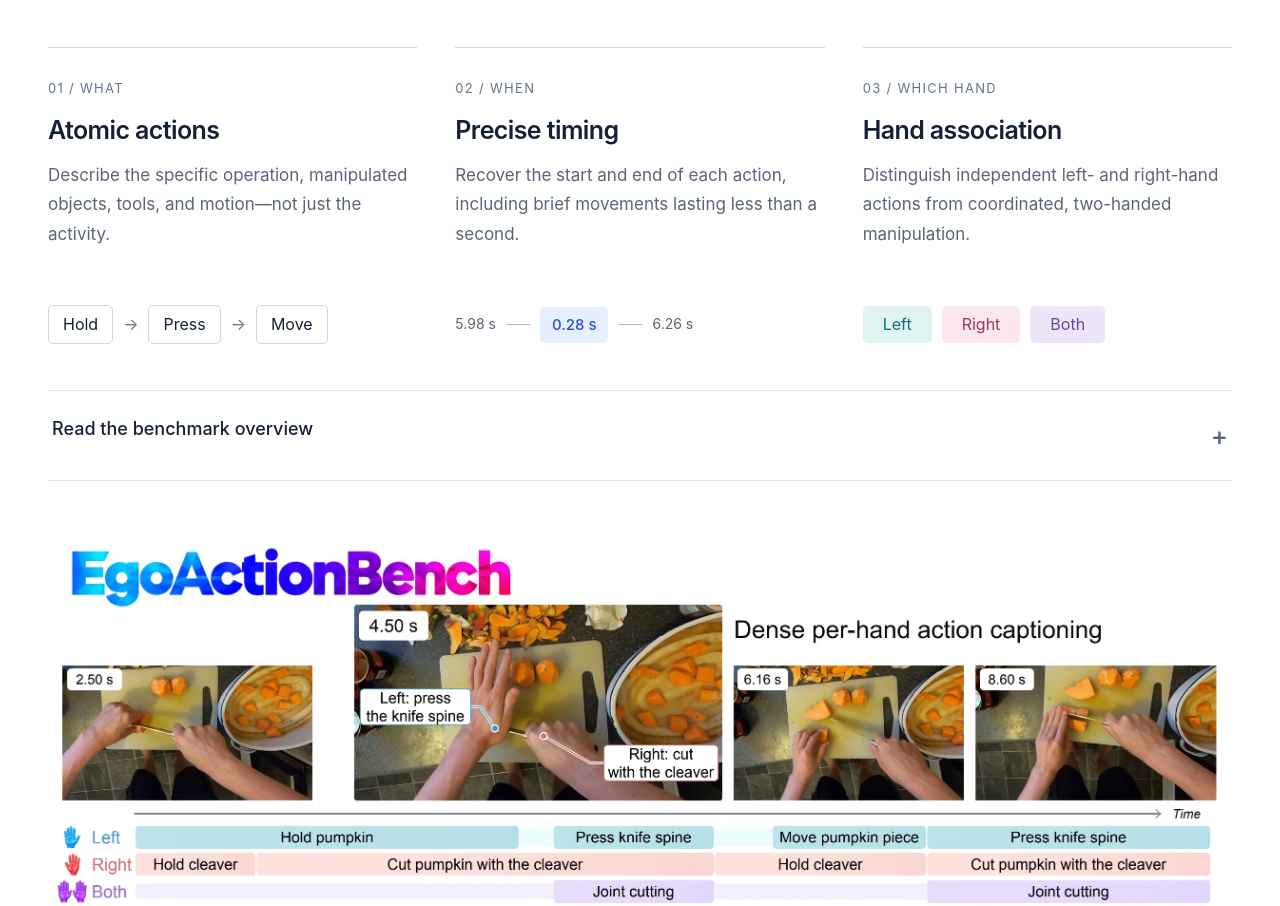
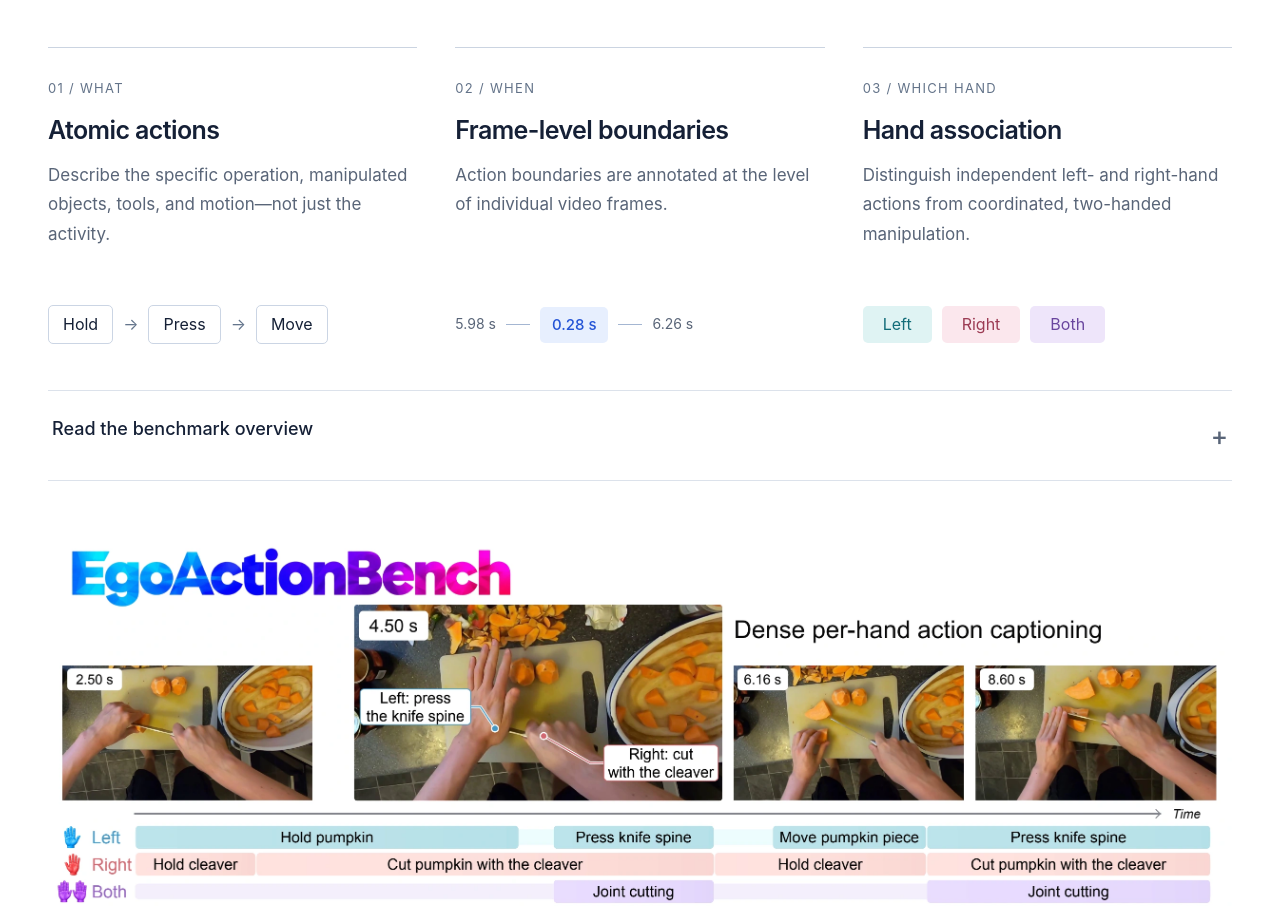
Before and after one commit to egoaction-bench/egoaction-bench.github.io, a website: page site/index.html in a window 1280 px wide. Shown: the part 2408-3314 px from the top of the page. Drawn offline with Linux system fonts and the light colour scheme.

Commit message:
Clarify frame-level action boundary annotations

```diff
--- a/site/index.html
+++ b/site/index.html
@@ -98,7 +98,7 @@
       </div>
       <div class="principles">
         <article><span class="principle-number">01 / WHAT</span><h3>Atomic actions</h3><p>Describe the specific operation, manipulated objects, tools, and motion—not just the activity.</p><div class="mini-visual atomic-visual" aria-hidden="true"><span>Hold</span><b>→</b><span>Press</span><b>→</b><span>Move</span></div></article>
-        <article><span class="principle-number">02 / WHEN</span><h3>Precise timing</h3><p>Recover the start and end of each action, including brief movements lasting less than a second.</p><div class="mini-visual time-visual" aria-hidden="true"><span>5.98 s</span><i></i><strong>0.28 s</strong><i></i><span>6.26 s</span></div></article>
+        <article><span class="principle-number">02 / WHEN</span><h3>Frame-level boundaries</h3><p>Action boundaries are annotated at the level of individual video frames.</p><div class="mini-visual time-visual" aria-hidden="true"><span>5.98 s</span><i></i><strong>0.28 s</strong><i></i><span>6.26 s</span></div></article>
         <article><span class="principle-number">03 / WHICH HAND</span><h3>Hand association</h3><p>Distinguish independent left- and right-hand actions from coordinated, two-handed manipulation.</p><div class="mini-visual hand-visual" aria-hidden="true"><span class="left">Left</span><span class="right">Right</span><span class="both">Both</span></div></article>
       </div>
       <details class="abstract-block"><summary>Read the benchmark overview <span aria-hidden="true">+</span></summary><div id="abstract-text"><!-- ABSTRACT_START -->Learning from human data offers a scalable path toward embodied intelligence, yet it requires models to accurately understand fine-grained human actions from egocentric observations. However, existing benchmarks remain limited in action atomicity, temporal precision, and hand–action association. We introduce EgoActionBench, a benchmark that represents continuous human manipulation as temporally localized atomic actions associated with the left hand, right hand, or both hands. EgoActionBench contains 1,407 episodes with 41,132 human-refined action annotations. To evaluate such dense predictions, we propose a progressive evaluation protocol that retrieves temporally eligible candidates, selects a prediction by content agreement, and scores semantic fidelity and temporal overlap alongside action precision and recall, jointly capturing what happens, when it happens, and which hand performs it. We benchmark 19 vision-language models on EgoActionBench. Our experiments reveal substantial limitations of current models in action atomicity, temporal precision, and hand–action association, highlighting the gap between general video understanding and the action understanding required for embodied intelligence.<!-- ABSTRACT_END --></div></details>
```
